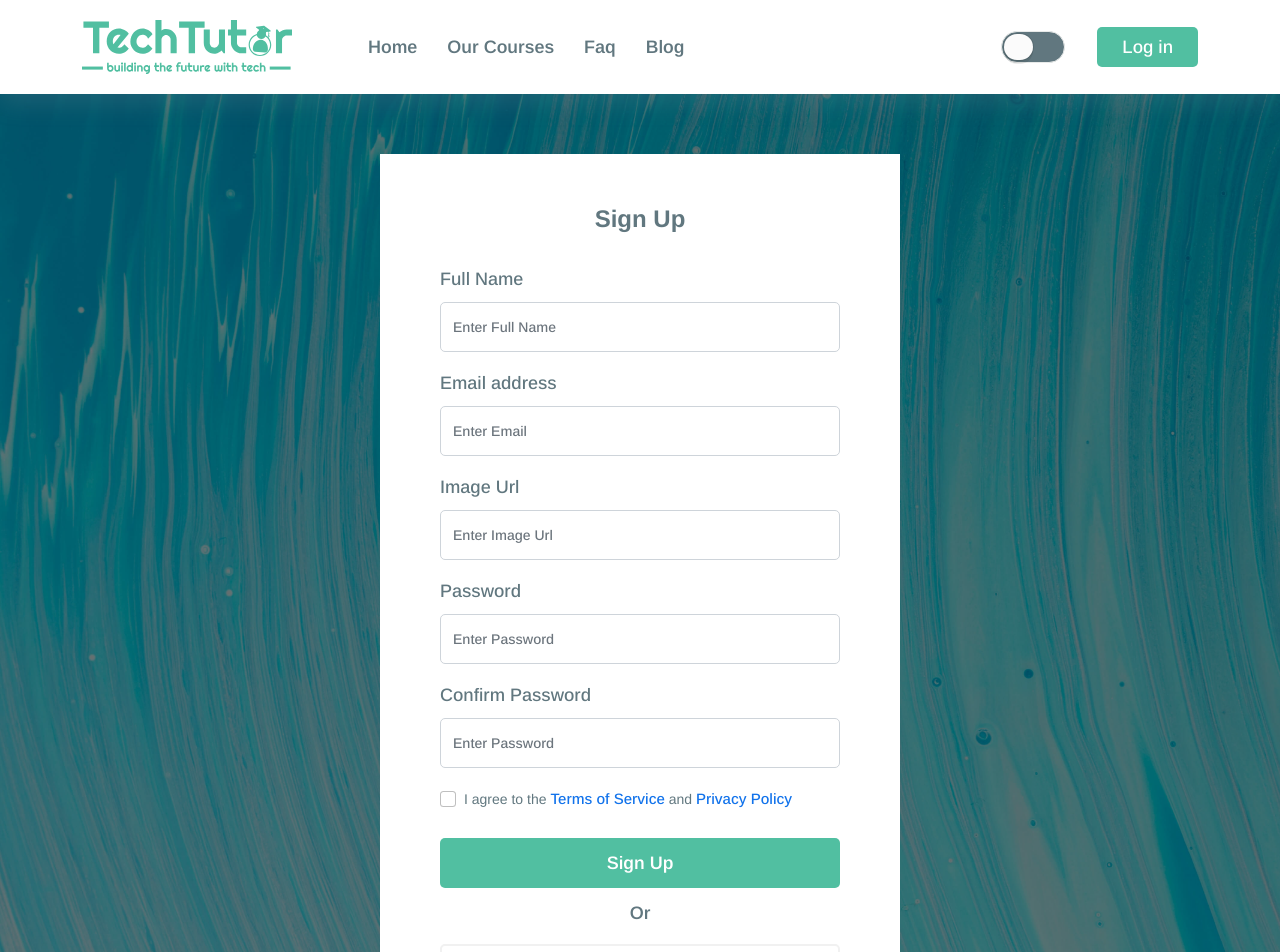
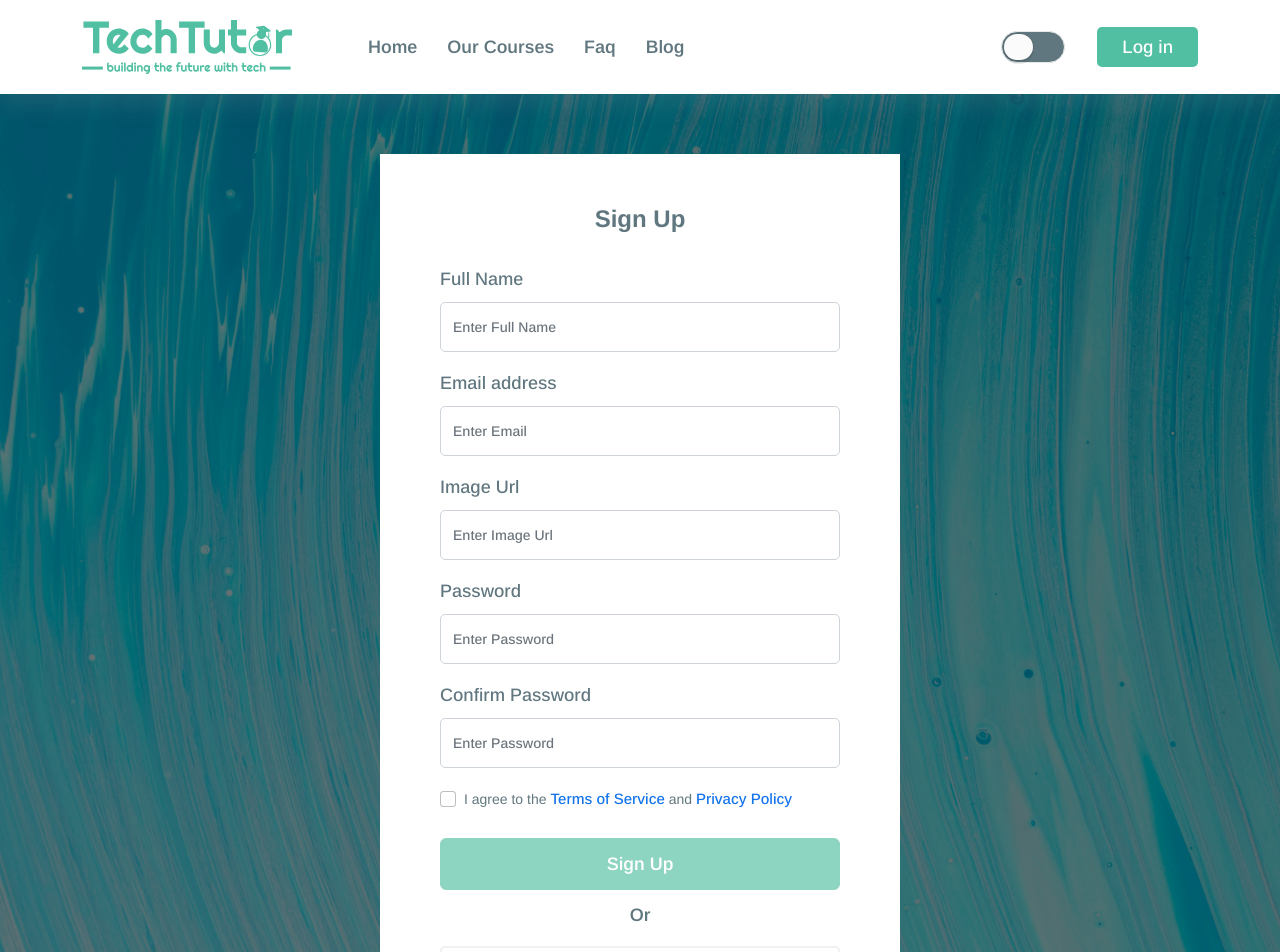
Before and after one commit to mirzanahid/tech-tutor-client, a React (Create React App) app: page /signup in a window 1280 px wide. Shown: the top 952 px of the page. Built offline with nearby package versions, Linux system fonts and the light colour scheme; no server answers.

Commit message:
dark mode and button issue solve

```diff
--- a/src/App.css
+++ b/src/App.css
@@ -32,6 +32,9 @@
     color: #fff;
 }
 
+.dark .bg-color2 {
+    background: #666;
+}
 /* code for dark mode end */
 
 /* color codes */
--- a/src/pages/Shared/Header/Header.css
+++ b/src/pages/Shared/Header/Header.css
@@ -4,7 +4,9 @@
     padding: 15px 0 !important;
     background: #fff;
 }
-
+.dark .navbar {
+    background: #666;
+}
 .nav {
     margin-left: 30px;
 }
--- a/src/pages/Shared/Signup/Signup.css
+++ b/src/pages/Shared/Signup/Signup.css
@@ -92,15 +92,14 @@
 .submit-btn {
     width: 100%;
     padding: 10px 0 !important;
-    font-family: Arimo;
-    font-size: 18px;
-    font-weight: 600;
-    line-height: 30px;
-    color: #fff;
-    background: #51bfa1;
-    border: none;
+    font-family: Arimo !important;
+    font-size: 18px !important;
+    font-weight: 600 !important;
+    line-height: 30px !important;
+    color: #fff !important;
+    background: #51bfa1 !important;
+    border: 1px solid #51bfa1 !important;
     border-radius: 5px;
-    cursor: pointer;
 }
 
 .already-have-acc {
--- a/src/pages/Shared/Signup/Signup.js
+++ b/src/pages/Shared/Signup/Signup.js
@@ -1,5 +1,5 @@
 import React, { useContext, useState } from 'react';
-import { Col, Container, Row } from 'react-bootstrap';
+import { Button, Col, Container, Row } from 'react-bootstrap';
 import Form from 'react-bootstrap/Form';
 import { Link, useNavigate } from 'react-router-dom';
 import './Signup.css';
@@ -154,9 +154,9 @@ const Signup = () => {
                                         <Form.Check onClick={checkedHandler} type="checkbox" />
                                         <Form.Label>I agree to the <Link>Terms of Service</Link> and <Link>Privacy Policy</Link></Form.Label>
                                     </Form.Group>
-                                    <button className='submit-btn' type="submit" disabled={!checked}>
+                                    <Button className='submit-btn' type="submit" disabled={!checked}>
                                         Sign Up
-                                    </button>
+                                    </Button>
                                 </Form>
                                 <p className='or'>Or</p>
                                 <div className="button-group">
```
